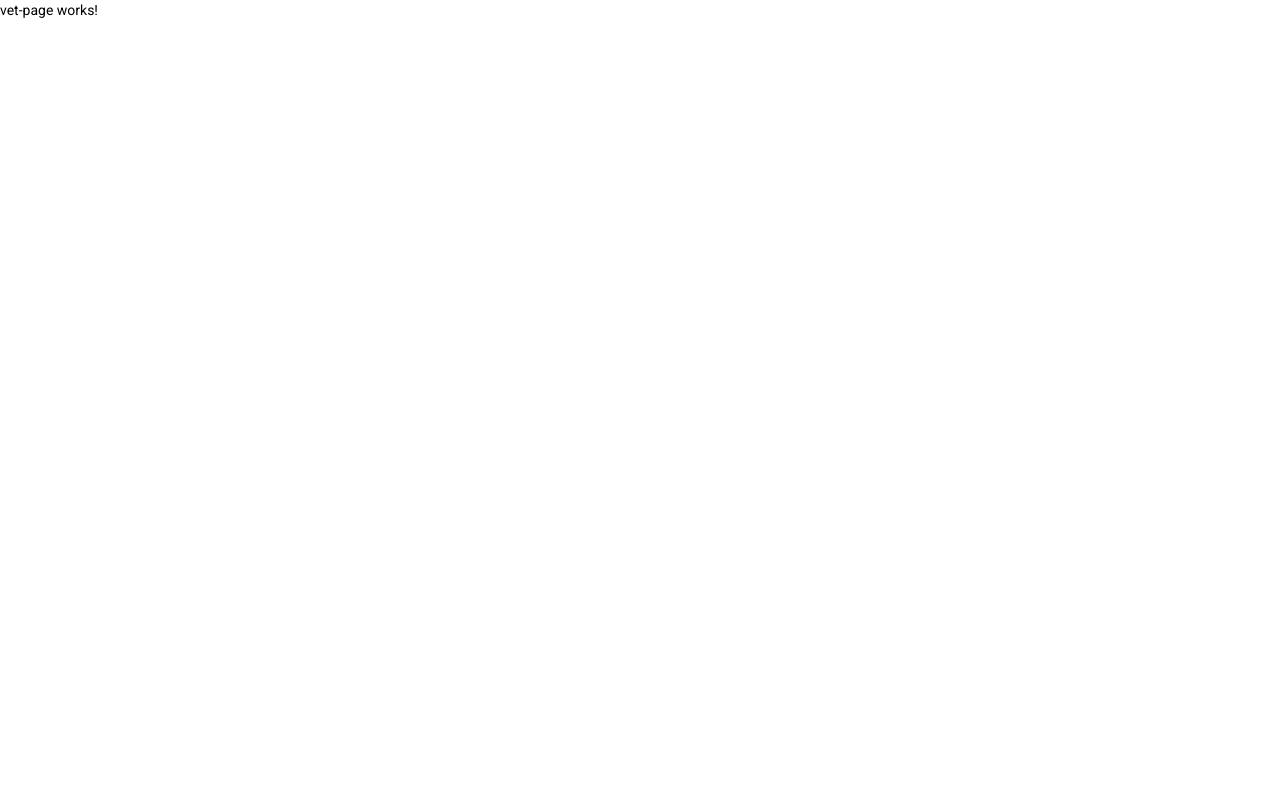
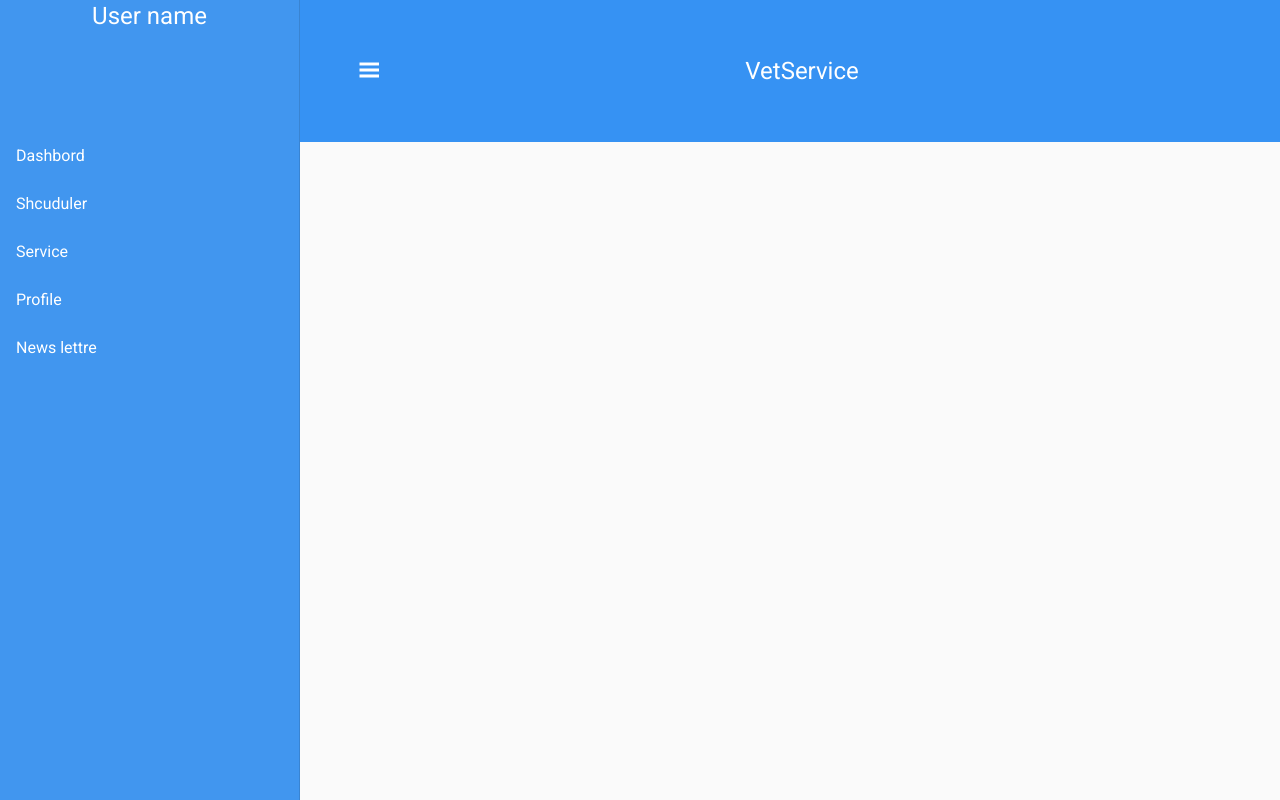
Before and after one commit to OOualiken/front, an Angular app: page /vet in a window 1280 px wide. Shown: the top 800 px of the page. Built offline with nearby package versions, Linux system fonts and the light colour scheme.

Commit message:
add login page e

```diff
--- a/src/app/app.module.ts
+++ b/src/app/app.module.ts
@@ -25,6 +25,8 @@ import {MatDatepickerModule} from "@angular/material/datepicker";
 import {MAT_DATE_LOCALE, MatNativeDateModule} from "@angular/material/core";
 import {MatSelectModule} from "@angular/material/select";
 import {MatGridListModule} from "@angular/material/grid-list";
+import {MatSidenavModule} from "@angular/material/sidenav";
+import {MatListModule} from "@angular/material/list";
 
 
 @NgModule({
@@ -59,6 +61,8 @@ import {MatGridListModule} from "@angular/material/grid-list";
     MatNativeDateModule,
     MatSelectModule,
     MatGridListModule,
+    MatSidenavModule,
+    MatListModule,
   ],
   exports:[
     MatButtonModule,
--- a/src/app/home-page/home-page.component.html
+++ b/src/app/home-page/home-page.component.html
@@ -1,6 +1,8 @@
 <style>
   :host {
-    font-family: -apple-system, BlinkMacSystemFont, "Segoe UI", Roboto, Helvetica, Arial, sans-serif, "Apple Color Emoji", "Segoe UI Emoji", "Segoe UI Symbol";
+    font-family: -apple-system, BlinkMacSystemFont,
+    "Segoe UI", Roboto, Helvetica, Arial, sans-serif,
+    "Apple Color Emoji", "Segoe UI Emoji", "Segoe UI Symbol";
     font-size: 14px;
     color: #333;
     box-sizing: border-box;
--- a/src/app/vet-page/vet-page.component.css
+++ b/src/app/vet-page/vet-page.component.css
@@ -0,0 +1,64 @@
+.container {
+  padding: 30px;
+}
+
+.mat-drawer-container {
+  height: 200vh !important;
+
+}
+
+.mat-drawer-inner-container {
+  width: 300px !important;
+  background-color: #c419ef;
+}
+
+.right-side {
+  padding: 55px !important;
+  background-color: #3692f3;
+  display: flex !important;}
+
+h1 {
+  text-align: center !important;
+  padding: 0 !important;
+  margin: auto;
+}
+
+
+.mat-list-item{
+  color: #ffffff !important;
+
+
+}
+h1 {
+  cursor: pointer !important;
+  color: #ffffff !important;
+}
+
+.mat-icon {
+  font-size: 36px;
+  color: #ffffff !important;
+
+
+}
+
+.mat-list-base {
+  padding-top: 100px !important;
+
+}
+
+.mat-list-base .mat-list-item .mat-list-item-content {
+  text-align: center !important;
+  display: block !important;
+  padding-top: 15px !important;
+  background-color: #4196ef !important;
+
+}
+.mat-drawer{
+  background-color: #4196ef !important;
+  width: 300px !important;
+
+
+}
+.mat-list-item-content :hover {
+  background-color: #007bff;
+}
--- a/src/app/vet-page/vet-page.component.html
+++ b/src/app/vet-page/vet-page.component.html
@@ -1 +1,20 @@
-<p>vet-page works!</p>
+<mat-drawer-container>
+  <mat-drawer #drawer mode="side" opened>
+    <h1>User name </h1>
+    <mat-list role="list" class="side-bar">
+
+      <mat-list-item role="listitem">Dashbord</mat-list-item>
+      <mat-list-item role="listitem">Shcuduler</mat-list-item>
+      <mat-list-item role="listitem">Service</mat-list-item>
+      <mat-list-item role="listitem">Profile</mat-list-item>
+      <mat-list-item role="listitem">News lettre</mat-list-item>
+    </mat-list>
+  </mat-drawer>
+
+  <mat-drawer-content>
+    <div class="right-side">
+      <mat-icon aria-hidden="false" aria-label="Example home icon" (click)="drawer.toggle()">reorder</mat-icon>
+      <h1> VetService</h1>
+    </div>
+  </mat-drawer-content>
+</mat-drawer-container>
--- a/src/app/vet-signup-page/vet-signup-page.component.html
+++ b/src/app/vet-signup-page/vet-signup-page.component.html
@@ -90,6 +90,19 @@
           <input formControlName="password" matInput [type]="hide ? 'password' : 'text'" matInput required>
           <mat-hint align="start" >La taille minimale est de 5 caractères. </mat-hint>
         </mat-form-field>
+        <mat-form-field
+          class="input"
+          appearance="outline">
+          <mat-label> Numero de rue </mat-label>
+          <input type="postalCode" formControlName="code postal" maxlength="10" matInput placeholder="22" matInput required>
+        </mat-form-field>
+
+        <mat-form-field
+          class="input"
+          appearance="outline">
+          <mat-label> Nom de rue  </mat-label>
+          <input type="postalCode" formControlName="nom ded rue " maxlength="10" matInput placeholder="rue du foubourg saint antoine " matInput required>
+        </mat-form-field>
 
         <mat-form-field
           class="input"
```
Lines whose indentation alone changed are shown as unchanged.
